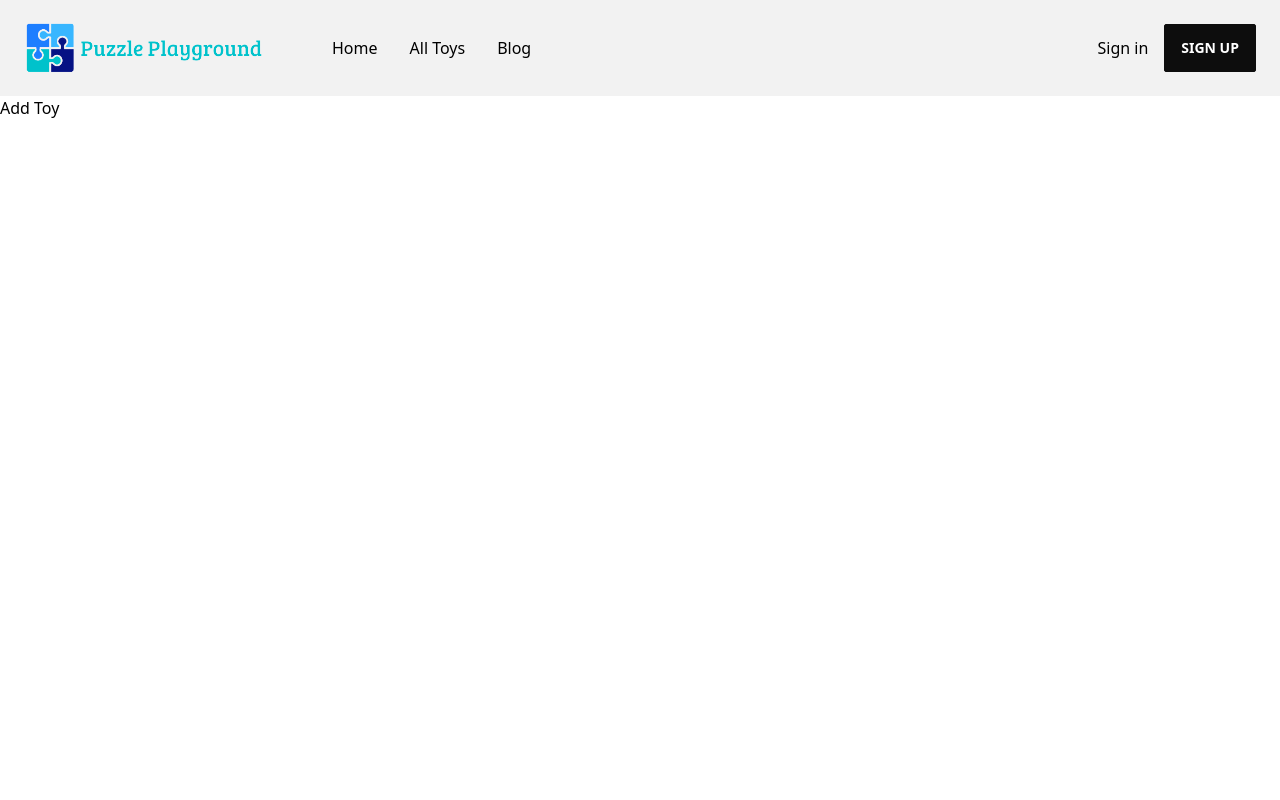
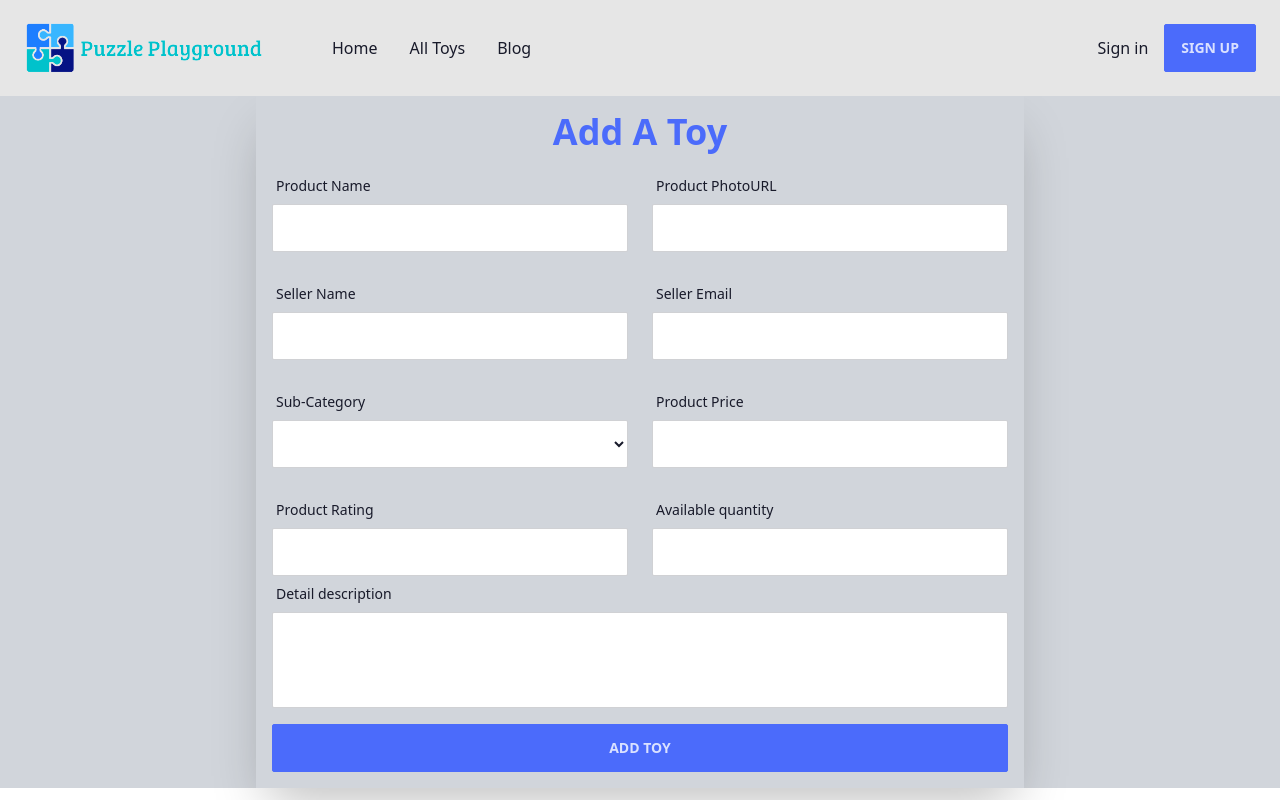
Before and after one commit to joy271f/puzzle-playground-client, a React (Vite) app: page /add-toy in a window 1280 px wide. Built offline with nearby package versions, Linux system fonts and the light colour scheme; no server answers.

Commit message:
Add A Toy Form Ready

```diff
--- a/index.html
+++ b/index.html
@@ -1,5 +1,5 @@
 <!DOCTYPE html>
-<html lang="en" data-theme="lofi">
+<html lang="en" data-theme="corporate">
   <head>
     <meta charset="UTF-8" />
     <link rel="icon" type="image/svg+xml" href="/favicon.ico" />
--- a/src/Layout/Main.jsx
+++ b/src/Layout/Main.jsx
@@ -5,10 +5,10 @@ import 'react-toastify/dist/ReactToastify.css';
 
 const Main = () => {
     return (
-        <div>
+        <div >
             <Navbar />
             <Outlet />
-            <ToastContainer theme="colored" autoClose={2000}/>
+            <ToastContainer theme="colored" autoClose={2000} />
         </div>
     );
 };
--- a/src/pages/AddToy/AddToy.jsx
+++ b/src/pages/AddToy/AddToy.jsx
@@ -1,8 +1,97 @@
+import { useContext } from "react";
+import { AuthContext } from "../../Provider/AuthProvider";
 
 const AddToy = () => {
+    const { user } = useContext(AuthContext);
+
+    const handleAddToyForm = event => {
+        event.preventDefault();
+        const form = event.target;
+        const productName = form.productName.value;
+        const productPhoto = form.productPhoto.value;
+        const sellerName = form.sellerName.value;
+        const sellerEmail = form.sellerEmail.value;
+        const productCategory = form.productCategory.value;
+        const productPrice = form.productPrice.value;
+        const productRating = form.productRating.value;
+        const productQuantity = form.productQuantity.value;
+        const productDescription = form.productDescription.value;
+
+        const formData = { productName, productPhoto, sellerName, sellerEmail, productCategory, productPrice, productRating, productQuantity, productDescription };
+        console.log(formData);
+    }
+
     return (
-        <div>
-            <h1>Add Toy</h1>
+        <div className="bg-gray-300">
+            <div className="max-w-[60vw] mx-auto">
+                <form onSubmit={handleAddToyForm} className="p-4 shadow-2xl">
+                    <h2 className="text-primary text-center text-4xl font-bold mb-4">Add A Toy</h2>
+                    <div className="grid grid-cols-1 md:grid-cols-2 gap-6">
+                        <div className="form-control">
+                            <label className="label">
+                                <span className="label-text">Product Name</span>
+                            </label>
+                            <input type="text" name="productName" className="input input-bordered" required />
+                        </div>
+                        <div className="form-control">
+                            <label className="label">
+                                <span className="label-text">Product PhotoURL</span>
+                            </label>
+                            <input type="text" name="productPhoto" className="input input-bordered" required />
+                        </div>
+                        <div className="form-control">
+                            <label className="label">
+                                <span className="label-text">Seller Name</span>
+                            </label>
+                            <input type="text" name="sellerName" defaultValue={user?.displayName} readOnly className="input input-bordered" required />
+                        </div>
+                        <div className="form-control">
+                            <label className="label">
+                                <span className="label-text">Seller Email</span>
+                            </label>
+                            <input type="email" name="sellerEmail" defaultValue={user?.email} readOnly className="input input-bordered" required />
+                        </div>
+                        <div className="form-control">
+                            <label className="label">
+                                <span className="label-text">Sub-Category</span>
+                            </label>
+                            <select name="productCategory" className="input input-bordered" required>
+                                <option value=""></option>
+                                <option value="monopoly">Monopoly</option>
+                                <option value="chess">Chess</option>
+                                <option value="cube">Rubik's Cube</option>
+                            </select>
+                        </div>
+                        <div className="form-control">
+                            <label className="label">
+                                <span className="label-text">Product Price</span>
+                            </label>
+                            <input type="number" name="productPrice" className="input input-bordered" required />
+                        </div>
+                        <div className="form-control">
+                            <label className="label">
+                                <span className="label-text">Product Rating</span>
+                            </label>
+                            <input type="text" name="productRating" className="input input-bordered" required />
+                        </div>
+                        <div className="form-control">
+                            <label className="label">
+                                <span className="label-text">Available quantity</span>
+                            </label>
+                            <input type="number" name="productQuantity" className="input input-bordered" required />
+                        </div>
+                    </div>
+                    <div className="form-control">
+                        <label className="label">
+                            <span className="label-text">Detail description</span>
+                        </label>
+                        <input type="text" name="productDescription" className="input input-bordered h-24" required />
+                    </div>
+                    <div className="form-control">
+                        <input type="submit" className="btn btn-primary btn-block mt-4" value="Add Toy" />
+                    </div>
+                </form>
+            </div>
         </div>
     );
 };
--- a/src/pages/Home/Login/Signin.jsx
+++ b/src/pages/Home/Login/Signin.jsx
@@ -46,13 +46,13 @@ const Signin = () => {
                                 <label className="label">
                                     <span className="label-text">Email</span>
                                 </label>
-                                <input type="email" placeholder="email" name="email" className="input input-bordered" />
+                                <input type="email" placeholder="example@gmail.com" name="email" className="input input-bordered" />
                             </div>
                             <div className="form-control">
                                 <label className="label">
                                     <span className="label-text">Password</span>
                                 </label>
-                                <input type="password" placeholder="password" name="password" className="input input-bordered" />
+                                <input type="password" placeholder="Password" name="password" className="input input-bordered" />
                                 <label className="label">
                                     <a href="#" className="label-text-alt link link-hover">Forgot password?</a>
                                 </label>
--- a/src/pages/Home/Login/Signup.jsx
+++ b/src/pages/Home/Login/Signup.jsx
@@ -57,25 +57,25 @@ const SignUp = () => {
                                 <label className="label">
                                     <span className="label-text">Name</span>
                                 </label>
-                                <input type="text" placeholder="name" name="name" className="input input-bordered" />
+                                <input type="text" placeholder="Your Name" name="name" className="input input-bordered" />
                             </div>
                             <div className="form-control">
                                 <label className="label">
                                     <span className="label-text">PhotoURL</span>
                                 </label>
-                                <input type="text" placeholder="photoURL" name="photo" className="input input-bordered" />
+                                <input type="text" placeholder="PhotoURL" name="photo" className="input input-bordered" />
                             </div>
                             <div className="form-control">
                                 <label className="label">
                                     <span className="label-text">Email</span>
                                 </label>
-                                <input type="email" placeholder="email" name="email" className="input input-bordered" />
+                                <input type="email" placeholder="example@gmail.com" name="email" className="input input-bordered" />
                             </div>
                             <div className="form-control">
                                 <label className="label">
                                     <span className="label-text">Password</span>
                                 </label>
-                                <input type="password" placeholder="password" name="password" className="input input-bordered" />
+                                <input type="password" placeholder="Password" name="password" className="input input-bordered" />
                                 <label className="label">
                                     <a href="#" className="label-text-alt link link-hover">Forgot password?</a>
                                 </label>
```
